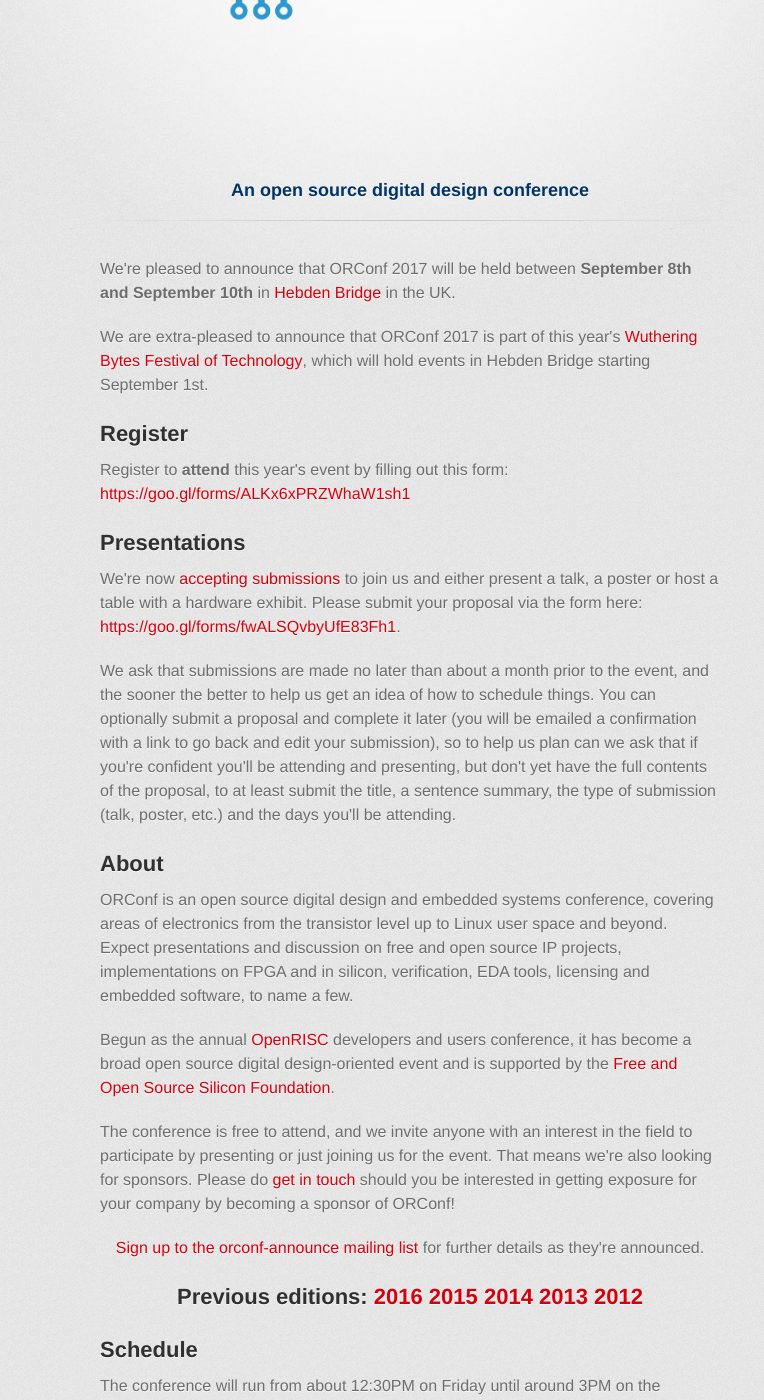
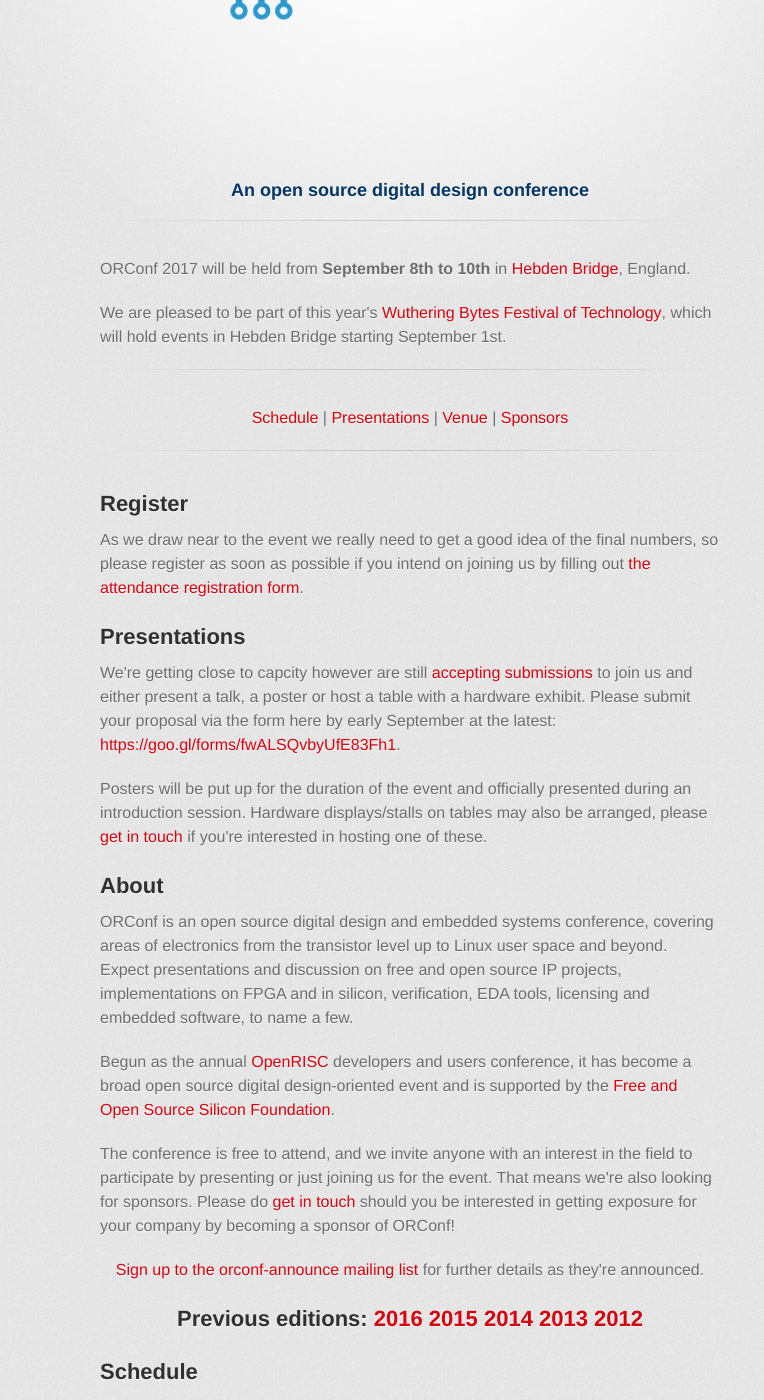
Before and after one commit to fossi-foundation/orconf, a Jekyll site: the page index.html, which Jekyll copies as it is, in a window 1280 px wide and 1400 px high, scrolled down 302 px. Shown: the whole window, without its empty margins (230-994 px from the left). Built offline with Jekyll 4.4.1, drawn with Linux system fonts in a browser that asks for light colours; some web fonts are replaced; some of the changed text lies outside the part shown.

Commit message:
zhuzh up the main page

```diff
--- a/index.html
+++ b/index.html
@@ -60,32 +60,43 @@
 
           <hr>
 	  <p>
-	    We're pleased to announce that ORConf 2017 will be held between <strong>September 8th and September 10th</strong> in  <a href="https://en.wikipedia.org/wiki/Hebden_Bridge" target="_blank">Hebden Bridge</a> in the UK.
+	    ORConf 2017 will be held from <strong>September 8th to 10th</strong> in
+	    <a href="https://en.wikipedia.org/wiki/Hebden_Bridge" target="_blank">Hebden Bridge</a>, England.
 	  </p>
 	  <p>
-	    We are extra-pleased to announce that ORConf 2017 is part of this year's <a href="http://wutheringbytes.com/" target="_blank">Wuthering Bytes Festival of Technology</a>, which will hold events in Hebden Bridge starting September 1st.
+	    We are pleased to be part of this year's <a href="http://wutheringbytes.com/" target="_blank">Wuthering Bytes
+	      Festival of Technology</a>, which will hold events in Hebden Bridge starting September 1st.
 	  </p>
+
+	  <hr>
+
+	  <p>
+	    <center>
+	      <a href="#schedule">Schedule</a> | <a href="#presentations">Presentations</a> | <a href="#venue">Venue</a> | <a href="#sponsors">Sponsors</a>
+	    </center>
+	  </p>
+
+	  <hr>
 
 	  <h2><a name="register" class="anchor" href="#register"><span class="octicon octicon-link"></span></a>Register</h2>
 
 	  <p>
-	    Register to <strong>attend</strong> this year's event by filling out this form: <a href="https://goo.gl/forms/ALKx6xPRZWhaW1sh1"
-											       target="_blank">https://goo.gl/forms/ALKx6xPRZWhaW1sh1</a>
+	    As we draw near to the event we really need to get a good idea of the final numbers, so please register as
+	    soon as possible if you intend on joining us by filling out
+	    <a href="https://goo.gl/forms/ALKx6xPRZWhaW1sh1" target="_blank">the attendance registration form</a>.
 	  </p>
 
 	  <h2><a name="present" class="anchor" href="#present"><span class="octicon octicon-link"></span></a>Presentations</h2>
 	  <p>
-	    We're now <a href="https://goo.gl/forms/fwALSQvbyUfE83Fh1" target="_blank">accepting submissions</a> to join us and either
-	    present a talk, a poster or host a table with a hardware exhibit. Please submit your proposal via the form here:
+	    We're getting close to capcity however are still <a href="https://goo.gl/forms/fwALSQvbyUfE83Fh1" target="_blank">accepting submissions</a> to join us and either
+	    present a talk, a poster or host a table with a hardware exhibit. Please submit your proposal via the form here by early September at the latest:
 	    <a href="https://goo.gl/forms/fwALSQvbyUfE83Fh1" target="_target">https://goo.gl/forms/fwALSQvbyUfE83Fh1</a>.
 	  </p>
 	  <p>
-	    We ask that submissions are made no later than about a month prior to the event, and the sooner the better to help
-	    us get an idea of how to schedule things. You can optionally submit a proposal and complete it later (you will
-	    be emailed a confirmation with a link to go back and edit your submission), so to help us plan can we ask that if
-	    you're confident you'll be attending and presenting, but don't yet have the full contents of the proposal,
-	    to at least submit the title, a sentence summary, the type of submission (talk, poster, etc.) and the days you'll
-	    be attending.
+	    Posters will be put up for the duration of the event and officially presented during an introduction session.
+	    Hardware displays/stalls on tables may also be arranged, please
+	    <a target="_blank" href="mailto:fossi-fundraising@lists.librecores.org?Subject=ORConf%202017%20hardware%20display">
+	      get in touch</a> if you're interested in hosting one of these.
 	  </p>
 
 	  <h2><a name="about" class="anchor" href="#about"><span class="octicon octicon-link"></span></a>About</h2>
@@ -127,9 +138,9 @@
 	    The full conference schedule will be made available closer to the time.
 	  </p>
 
-	  <h3><a name="Presentations" class="anchor" href="#presentations"><span class="octicon octicon-link"></span></a>Presentations</h3>
+	  <h3><a name="presentations" class="anchor" href="#presentations"><span class="octicon octicon-link"></span></a>Presentations</h3>
 	  <p>
-	    Here are summaries of some presentations we'll have at this year's ORConf.
+	    Below, in no particular order, are summaries of the presentations which will be made at ORConf 2017.
 	  </p>
 
 	  <!-- <h4> -->
@@ -921,7 +932,9 @@
 	    <center>
 	      <img src="images/Hebden_Bridge_Town_Hall_1024w.jpg" width="300px"/>
 	    </center>
-
+	  </p>
+	  <p>
+	     <iframe src="https://www.google.com/maps/embed?pb=!1m18!1m12!1m3!1d2359.6468080182476!2d-2.015222684505493!3d53.74236498006399!2m3!1f0!2f0!3f0!3m2!1i1024!2i768!4f13.1!3m3!1m2!1s0x487bea5d91d972a3%3A0x515565ba27dab6c6!2sHebden+Bridge+Town+Hall!5e0!3m2!1sen!2suk!4v1503897172386" width="600" height="450" frameborder="0" style="border:0" allowfullscreen></iframe>
 	  </p>
 	  <h3><a name="satdinnervenue" class="anchor" href="#satdinnervenue"><span class="octicon octicon-link"></span></a>Saturday evening venue</h3>
 	  <p>
```
